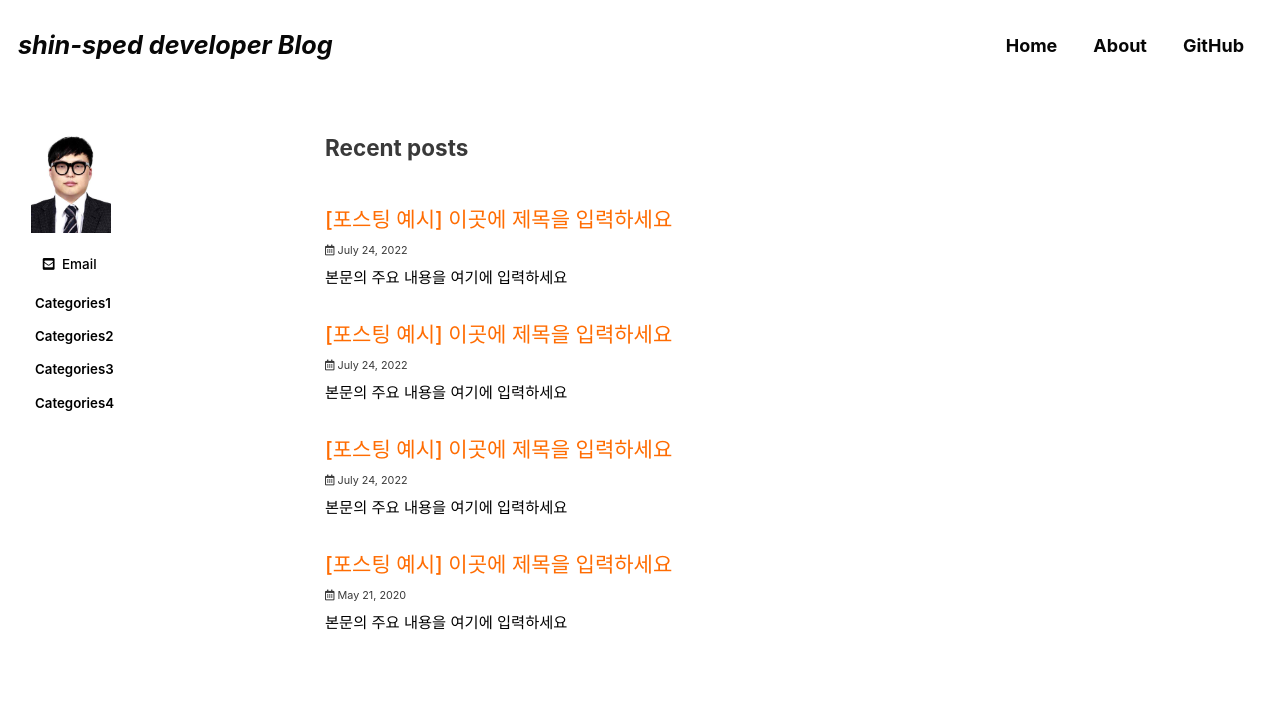
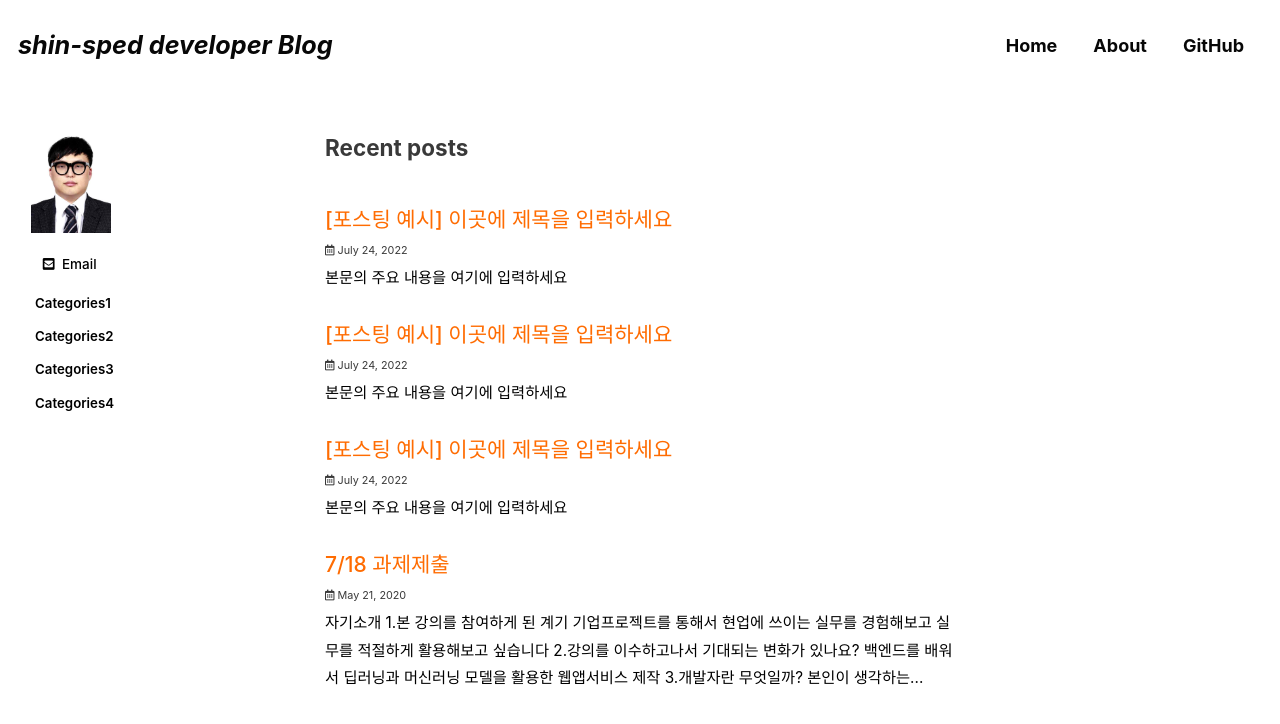
Before and after one commit to SHIN-sped/shin-sped.github.io, a Jekyll site: the page built from index.html, in a window 1280 px wide and 900 px high. Shown: the top 724 px of the window. Built offline with Jekyll 4.4.1, drawn with Linux system fonts in a browser that asks for light colours; cached includes are drawn as plain includes; some web fonts are replaced; the list of posts is cut into pages by our own code.

Commit message:
07/20 re

```diff
--- a/_posts/2022-07-24-categories-post-name-here.md
+++ b/_posts/2022-07-24-categories-post-name-here.md
@@ -1,11 +1,33 @@
 ---
-title: "[포스팅 예시] 이곳에 제목을 입력하세요"
-excerpt: "본문의 주요 내용을 여기에 입력하세요"
+title: "7/18 과제제출"
+excerpt: "자기소개
+1.본 강의를 참여하게 된 계기
+기업프로젝트를 통해서 현업에 쓰이는 실무를 경험해보고 실무를 적절하게 활용해보고 싶습니다
+
+2.강의를 이수하고나서 기대되는 변화가 있나요?
+백엔드를 배워서 딥러닝과 머신러닝 모델을 활용한 웹앱서비스 제작
+
+3.개발자란 무엇일까? 본인이 생각하는 개발자는?
+개발자란 AI와 웹에 있어서 프론트엔드, 백엔드, AI 개발자가 있으며,
+프론트엔드에서 자바스크립트 html css jquery를 활용한 웹에 디자인이 포함된 웹 전반을 제작하고
+백엔드에서는 웹에서 기능을 구체적으로 할 수 있게 구축을 해주며
+AI 개발을 통해 예측또는 인식등 다양한 서비스를 제공합니다
+
+4.무엇을 개발하고 싶고 어떤 회사/일을 다니고 싶은가요?
+백엔드와 AI개발을 하고싶습니다.
+AI 데이터분석과 딥러닝 머신러닝을 활용한 웹 서비스를 제공하는 회사에 다니고 싶습니다.
+
+
+5.본인이 만들고 싶은 웹사이트가 있다면 간략하게 소개해주세요. 비슷한 웹사이트나 제품이 있다면 참고할만한 url 혹은 자료를 첨부해주세요.
+https://www.allmusic.com/
+장르에 따른 분류와 별점으로 앨범을 분류해냈고 사용자 별점을 통한 DB 관리와 머신러닝 기법이 들어있고 가장 중요한 전문성을 가지고 있어 음악사이트로서 수준높은 서비스를 제공하고있기때문입니다
+또한 웹 구성에서도 완성도가 있고 모바일 환경에서도 구성에 맞게 제공하고 있습니다
+"
 
 categories:
   - Categories1
 tags:
-  - [tag1, tag2]
+  - [정보통신산업진흥원, NIPA]
 
 permalink: /categories1/post-name-here/
 
```
Also changed, not shown: 3 other files.
